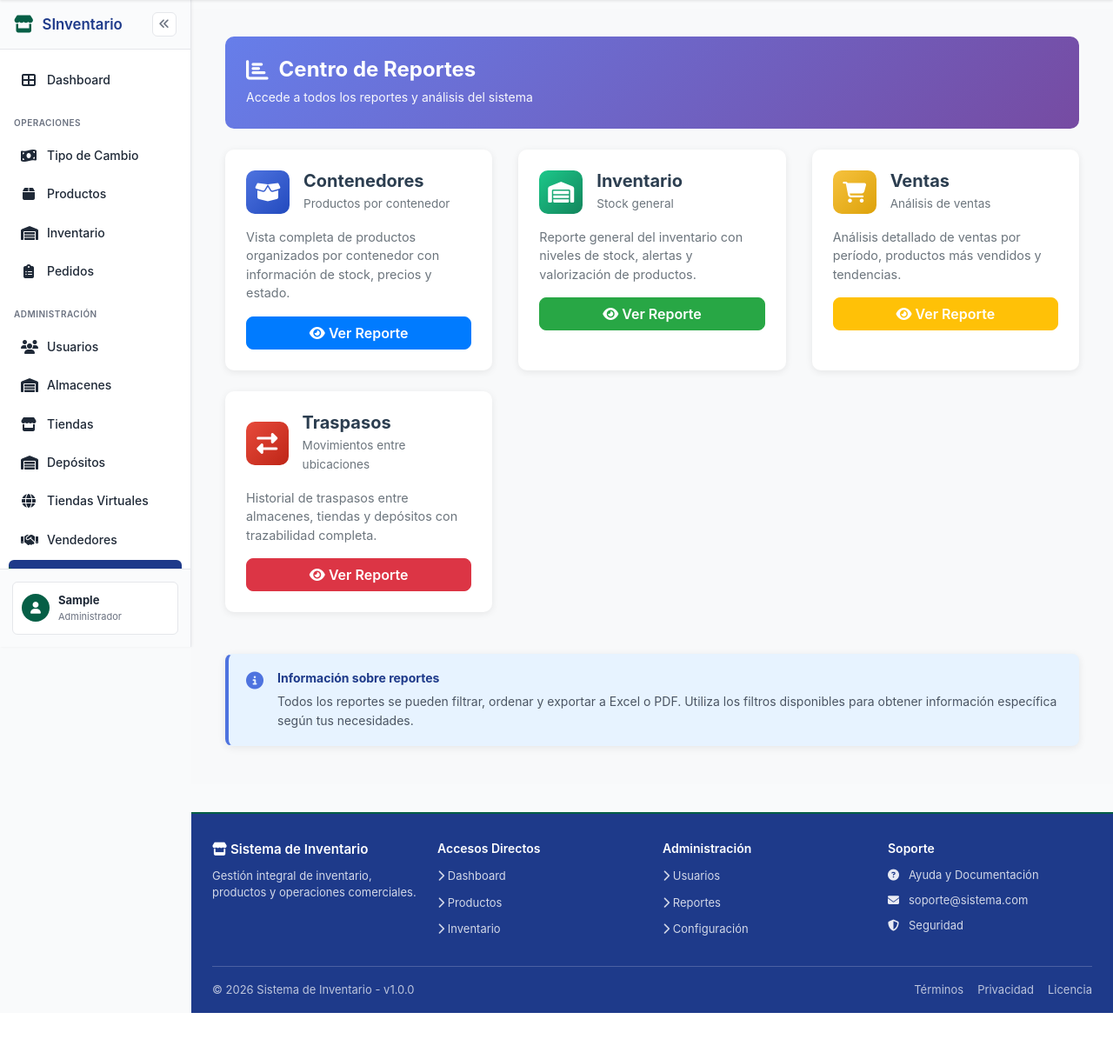
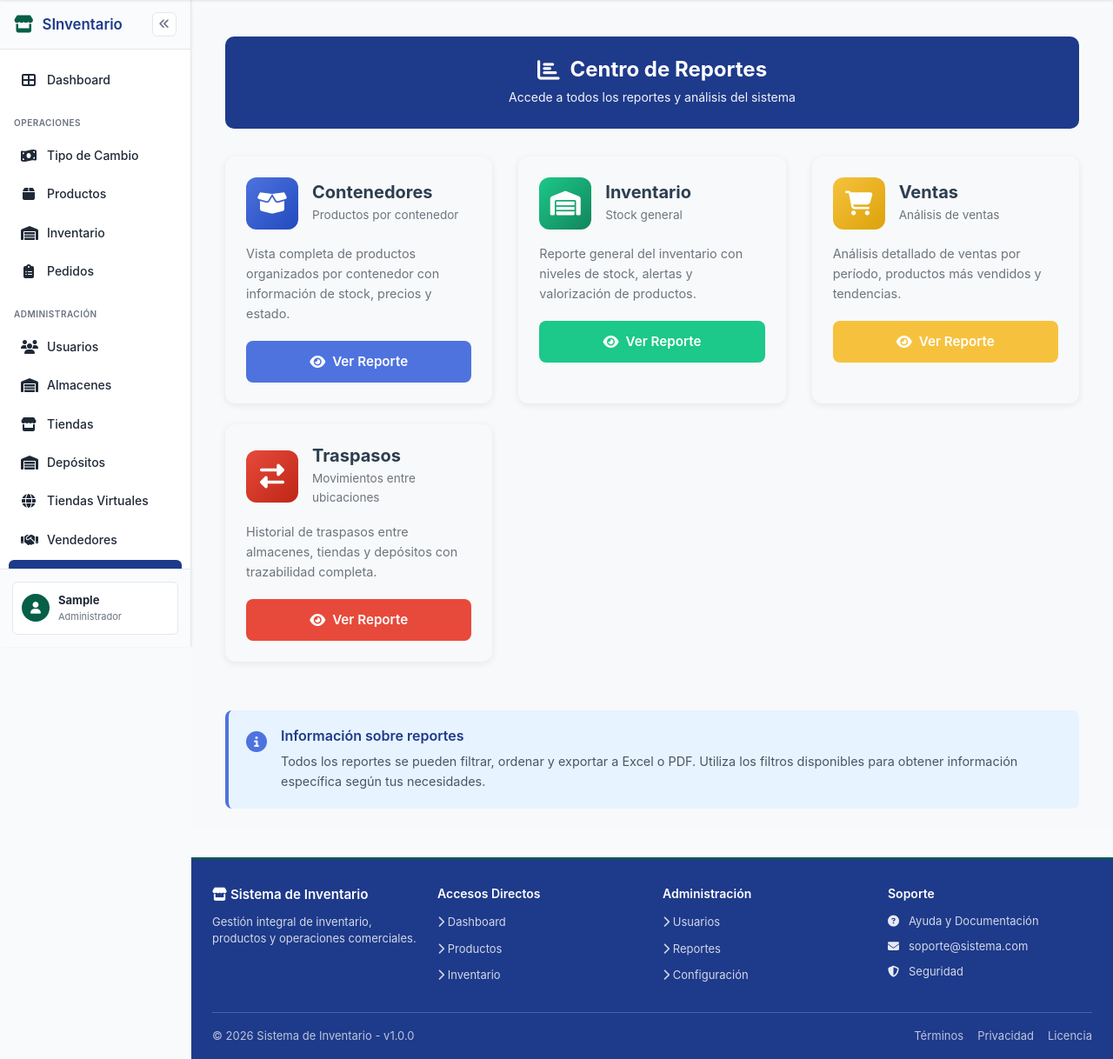
Before and after one commit to Guilder23/Sistema-Inventarios, a Django app: page /reportes/ in a window 1280 px wide. Shown: the part 56-1274 px from the top of the page at 87% size. Before the commit the page ends 1221 px from the top, so only its background shows below. Run offline with Django 5.2, Linux system fonts and the light colour scheme; the visitor is signed in with stand-in values (Sample User, id 1); data that the repository does not hold is empty; parts of the project's set-up code (start-up, migrations or seed data) failed here and were passed over; some libraries are stand-ins or nearby versions.

Commit message:
Mejorando los estilos de index de reportes

```diff
--- /dev/null
+++ b/static/css/reportes/index.css
@@ -0,0 +1,278 @@
+/* Estilos para Centro de Reportes */
+
+/* ===== ENCABEZADO ===== */
+.reportes-header {
+    margin-top: 0.5rem;
+    margin-bottom: 2rem;
+    background: #1e3a8a;
+    padding: 1.5rem;
+    border-radius: 10px;
+}
+
+.reportes-header-content {
+    text-align: center;
+    padding: 0;
+}
+
+.reportes-title {
+    font-size: 1.5rem;
+    font-weight: 700;
+    margin: 0;
+    color: white;
+    display: flex;
+    align-items: center;
+    justify-content: center;
+    gap: 0.75rem;
+}
+
+.reportes-title i {
+    font-size: 1.6rem;
+    color: white;
+}
+
+.reportes-subtitle {
+    font-size: 0.875rem;
+    color: white;
+    margin: 0.4rem 0 0 0;
+    opacity: 0.95;
+}
+
+/* ===== TARJETAS DE REPORTES ===== */
+.report-card {
+    border: none;
+    border-radius: 12px;
+    box-shadow: 0 2px 8px rgba(0, 0, 0, 0.08);
+    transition: all 0.3s ease;
+    overflow: hidden;
+    height: 100%;
+}
+
+.report-card:hover {
+    transform: translateY(-8px);
+    box-shadow: 0 12px 24px rgba(0, 0, 0, 0.15);
+}
+
+.report-card-body {
+    padding: 1.5rem;
+    display: flex;
+    flex-direction: column;
+}
+
+.report-card-header {
+    display: flex;
+    align-items: center;
+    margin-bottom: 1rem;
+}
+
+.report-icon {
+    width: 60px;
+    height: 60px;
+    border-radius: 12px;
+    display: flex;
+    align-items: center;
+    justify-content: center;
+    margin-right: 1rem;
+    flex-shrink: 0;
+}
+
+.report-icon i {
+    font-size: 1.75rem;
+    color: white;
+}
+
+/* Colores específicos por reporte */
+.report-icon-contenedores {
+    background: linear-gradient(135deg, #4e73df 0%, #224abe 100%);
+}
+
+.report-icon-inventario {
+    background: linear-gradient(135deg, #1cc88a 0%, #13855c 100%);
+}
+
+.report-icon-ventas {
+    background: linear-gradient(135deg, #f6c23e 0%, #dda20a 100%);
+}
+
+.report-icon-traspasos {
+    background: linear-gradient(135deg, #e74a3b 0%, #be2617 100%);
+}
+
+.report-info {
+    flex: 1;
+}
+
+.report-title {
+    font-size: 1.25rem;
+    font-weight: 700;
+    color: #2c3e50;
+    margin: 0 0 0.25rem 0;
+}
+
+.report-label {
+    font-size: 0.85rem;
+    color: #6c757d;
+    margin: 0;
+}
+
+.report-description {
+    color: #6c757d;
+    font-size: 0.9rem;
+    line-height: 1.6;
+    margin: 0 0 1.25rem 0;
+    flex-grow: 1;
+}
+
+.report-btn {
+    border-radius: 8px;
+    font-weight: 600;
+    padding: 0.75rem 1rem;
+    transition: all 0.3s ease;
+    border: none;
+    display: flex;
+    align-items: center;
+    justify-content: center;
+    gap: 0.5rem;
+    text-decoration: none;
+    font-size: 0.95rem;
+}
+
+.report-btn:hover {
+    transform: scale(1.03);
+    box-shadow: 0 4px 12px rgba(0, 0, 0, 0.2);
+    text-decoration: none;
+}
+
+.report-btn i {
+    font-size: 1rem;
+}
+
+/* Colores de botones */
+.btn-contenedores {
+    background: #4e73df;
+    color: white;
+}
+
+.btn-contenedores:hover {
+    background: #224abe;
+    color: white;
+}
+
+.btn-inventario {
+    background: #1cc88a;
+    color: white;
+}
+
+.btn-inventario:hover {
+    background: #13855c;
+    color: white;
+}
+
+.btn-ventas {
+    background: #f6c23e;
+    color: white;
+}
+
+.btn-ventas:hover {
+    background: #dda20a;
+    color: white;
+}
+
+.btn-traspasos {
+    background: #e74a3b;
+    color: white;
+}
+
+.btn-traspasos:hover {
+    background: #be2617;
+    color: white;
+}
+
+/* ===== ALERTA INFORMATIVA ===== */
+.reportes-info-alert {
+    background-color: #e7f3ff;
+    border-left: 4px solid #4e73df;
+    border-radius: 8px;
+    padding: 1.25rem;
+    margin-top: 2rem;
+}
+
+.reportes-info-content {
+    display: flex;
+    align-items: start;
+    gap: 1rem;
+}
+
+.reportes-info-icon {
+    font-size: 1.5rem;
+    color: #4e73df;
+    margin-top: 0.25rem;
+    flex-shrink: 0;
+}
+
+.reportes-info-title {
+    color: #1e3a8a;
+    font-weight: 600;
+    margin: 0 0 0.5rem 0;
+    font-size: 1rem;
+}
+
+.reportes-info-text {
+    color: #4b5563;
+    margin: 0;
+    line-height: 1.6;
+    font-size: 0.9rem;
+}
+
+/* ===== RESPONSIVE ===== */
+@media (max-width: 768px) {
+    .reportes-header {
+        padding: 1.25rem;
+    }
+
+    .reportes-title {
+        font-size: 1.35rem;
+    }
+
+    .reportes-title i {
+        font-size: 1.4rem;
+    }
+
+    .report-icon {
+        width: 50px;
+        height: 50px;
+    }
+
+    .report-icon i {
+        font-size: 1.5rem;
+    }
+
+    .report-title {
+        font-size: 1.1rem;
+    }
+
+    .report-card-body {
+        padding: 1.25rem;
+    }
+}
+
+@media (max-width: 576px) {
+    .reportes-header {
+        padding: 1rem;
+    }
+
+    .reportes-title {
+        font-size: 1.25rem;
+        flex-direction: column;
+        gap: 0.5rem;
+    }
+
+    .report-card-header {
+        flex-direction: column;
+        text-align: center;
+    }
+
+    .report-icon {
+        margin-right: 0;
+        margin-bottom: 0.75rem;
+    }
+}
--- a/templates/reportes/index.html
+++ b/templates/reportes/index.html
@@ -3,15 +3,19 @@
 
 {% block titulo %}Reportes{% endblock %}
 
+{% block estilos_extra %}
+<link rel="stylesheet" href="{% static 'css/reportes/index.css' %}">
+{% endblock %}
+
 {% block contenido %}
-<div class="container-fluid" style="padding-top: 0;">
-    <div class="page-header" style="margin-top: 0.5rem; background: linear-gradient(135deg, #667eea 0%, #764ba2 100%); padding: 1.5rem; border-radius: 10px; margin-bottom: 1.5rem;">
-        <div class="page-header-content" style="color: white;">
-            <h1 style="font-size: 1.5rem; font-weight: 700; margin: 0; display: flex; align-items: center; gap: 0.75rem;">
-                <i class="fas fa-chart-bar" style="font-size: 1.6rem;"></i>
+<div class="container-fluid reportes-container">
+    <div class="reportes-header">
+        <div class="reportes-header-content">
+            <h1 class="reportes-title">
+                <i class="fas fa-chart-bar"></i>
                 Centro de Reportes
             </h1>
-            <p style="margin: 0.4rem 0 0 0; font-size: 0.875rem; opacity: 0.95;">
+            <p class="reportes-subtitle">
                 Accede a todos los reportes y análisis del sistema
             </p>
         </div>
@@ -21,21 +25,21 @@
     <div class="row">
         <!-- Reporte de Contenedores -->
         <div class="col-md-6 col-lg-4 mb-4">
-            <div class="card report-card h-100" style="border: none; border-radius: 10px; box-shadow: 0 2px 8px rgba(0, 0, 0, 0.08); transition: all 0.3s ease;">
-                <div class="card-body p-4">
-                    <div class="d-flex align-items-center mb-3">
-                        <div class="report-icon" style="width: 50px; height: 50px; border-radius: 10px; background: linear-gradient(135deg, #4e73df 0%, #224abe 100%); display: flex; align-items: center; justify-content: center; margin-right: 1rem;">
-                            <i class="fas fa-box-open" style="font-size: 1.5rem; color: white;"></i>
+            <div class="report-card">
+                <div class="report-card-body">
+                    <div class="report-card-header">
+                        <div class="report-icon report-icon-contenedores">
+                            <i class="fas fa-box-open"></i>
                         </div>
-                        <div>
-                            <h5 class="mb-1" style="font-weight: 700; color: #2c3e50;">Contenedores</h5>
-                            <p class="mb-0 text-muted" style="font-size: 0.85rem;">Productos por contenedor</p>
+                        <div class="report-info">
+                            <h5 class="report-title">Contenedores</h5>
+                            <p class="report-label">Productos por contenedor</p>
                         </div>
                     </div>
-                    <p class="text-muted" style="font-size: 0.9rem; line-height: 1.5;">
+                    <p class="report-description">
                         Vista completa de productos organizados por contenedor con información de stock, precios y estado.
                     </p>
-                    <a href="{% url 'reporte_contenedores' %}" class="btn btn-primary btn-block mt-3" style="border-radius: 8px; font-weight: 600;">
+                    <a href="{% url 'reporte_contenedores' %}" class="report-btn btn-contenedores">
                         <i class="fas fa-eye"></i> Ver Reporte
                     </a>
                 </div>
@@ -44,21 +48,21 @@
 
         <!-- Reporte de Inventario -->
         <div class="col-md-6 col-lg-4 mb-4">
-            <div class="card report-card h-100" style="border: none; border-radius: 10px; box-shadow: 0 2px 8px rgba(0, 0, 0, 0.08); transition: all 0.3s ease;">
-                <div class="card-body p-4">
-                    <div class="d-flex align-items-center mb-3">
-                        <div class="report-icon" style="width: 50px; height: 50px; border-radius: 10px; background: linear-gradient(135deg, #1cc88a 0%, #13855c 100%); display: flex; align-items: center; justify-content: center; margin-right: 1rem;">
-                            <i class="fas fa-warehouse" style="font-size: 1.5rem; color: white;"></i>
+            <div class="report-card">
+                <div class="report-card-body">
+                    <div class="report-card-header">
+                        <div class="report-icon report-icon-inventario">
+                            <i class="fas fa-warehouse"></i>
                         </div>
-                        <div>
-                            <h5 class="mb-1" style="font-weight: 700; color: #2c3e50;">Inventario</h5>
-                            <p class="mb-0 text-muted" style="font-size: 0.85rem;">Stock general</p>
+                        <div class="report-info">
+                            <h5 class="report-title">Inventario</h5>
+                            <p class="report-label">Stock general</p>
                         </div>
                     </div>
-                    <p class="text-muted" style="font-size: 0.9rem; line-height: 1.5;">
+                    <p class="report-description">
                         Reporte general del inventario con niveles de stock, alertas y valorización de productos.
                     </p>
-                    <a href="{% url 'reporte_inventario' %}" class="btn btn-success btn-block mt-3" style="border-radius: 8px; font-weight: 600;">
+                    <a href="{% url 'ver_inventario_general' %}" class="report-btn btn-inventario">
                         <i class="fas fa-eye"></i> Ver Reporte
                     </a>
                 </div>
@@ -67,21 +71,21 @@
 
         <!-- Reporte de Ventas -->
         <div class="col-md-6 col-lg-4 mb-4">
-            <div class="card report-card h-100" style="border: none; border-radius: 10px; box-shadow: 0 2px 8px rgba(0, 0, 0, 0.08); transition: all 0.3s ease;">
-                <div class="card-body p-4">
-                    <div class="d-flex align-items-center mb-3">
-                        <div class="report-icon" style="width: 50px; height: 50px; border-radius: 10px; background: linear-gradient(135deg, #f6c23e 0%, #dda20a 100%); display: flex; align-items: center; justify-content: center; margin-right: 1rem;">
-                            <i class="fas fa-shopping-cart" style="font-size: 1.5rem; color: white;"></i>
+            <div class="report-card">
+                <div class="report-card-body">
+                    <div class="report-card-header">
+                        <div class="report-icon report-icon-ventas">
+                            <i class="fas fa-shopping-cart"></i>
                         </div>
-                        <div>
-                            <h5 class="mb-1" style="font-weight: 700; color: #2c3e50;">Ventas</h5>
-                            <p class="mb-0 text-muted" style="font-size: 0.85rem;">Análisis de ventas</p>
+                        <div class="report-info">
+                            <h5 class="report-title">Ventas</h5>
+                            <p class="report-label">Análisis de ventas</p>
                         </div>
                     </div>
-                    <p class="text-muted" style="font-size: 0.9rem; line-height: 1.5;">
+                    <p class="report-description">
                         Análisis detallado de ventas por período, productos más vendidos y tendencias.
                     </p>
-                    <a href="{% url 'reporte_ventas' %}" class="btn btn-warning btn-block mt-3" style="border-radius: 8px; font-weight: 600; color: white;">
+                    <a href="{% url 'reporte_ventas' %}" class="report-btn btn-ventas">
                         <i class="fas fa-eye"></i> Ver Reporte
                     </a>
                 </div>
@@ -90,21 +94,21 @@
 
         <!-- Reporte de Traspasos -->
         <div class="col-md-6 col-lg-4 mb-4">
-            <div class="card report-card h-100" style="border: none; border-radius: 10px; box-shadow: 0 2px 8px rgba(0, 0, 0, 0.08); transition: all 0.3s ease;">
-                <div class="card-body p-4">
-                    <div class="d-flex align-items-center mb-3">
-                        <div class="report-icon" style="width: 50px; height: 50px; border-radius: 10px; background: linear-gradient(135deg, #e74a3b 0%, #be2617 100%); display: flex; align-items: center; justify-content: center; margin-right: 1rem;">
-                            <i class="fas fa-exchange-alt" style="font-size: 1.5rem; color: white;"></i>
+            <div class="report-card">
+                <div class="report-card-body">
+                    <div class="report-card-header">
+                        <div class="report-icon report-icon-traspasos">
+                            <i class="fas fa-exchange-alt"></i>
                         </div>
-                        <div>
-                            <h5 class="mb-1" style="font-weight: 700; color: #2c3e50;">Traspasos</h5>
-                            <p class="mb-0 text-muted" style="font-size: 0.85rem;">Movimientos entre ubicaciones</p>
+                        <div class="report-info">
+                            <h5 class="report-title">Traspasos</h5>
+                            <p class="report-label">Movimientos entre ubicaciones</p>
                         </div>
                     </div>
-                    <p class="text-muted" style="font-size: 0.9rem; line-height: 1.5;">
+                    <p class="report-description">
                         Historial de traspasos entre almacenes, tiendas y depósitos con trazabilidad completa.
                     </p>
-                    <a href="{% url 'reporte_traspasos' %}" class="btn btn-danger btn-block mt-3" style="border-radius: 8px; font-weight: 600;">
+                    <a href="{% url 'reporte_traspasos' %}" class="report-btn btn-traspasos">
                         <i class="fas fa-eye"></i> Ver Reporte
                     </a>
                 </div>
@@ -113,14 +117,14 @@
     </div>
 
     <!-- Información adicional -->
-    <div class="row mt-4">
+    <div class="row">
         <div class="col-12">
-            <div class="alert" style="background-color: #e7f3ff; border-left: 4px solid #4e73df; border-radius: 8px; padding: 1rem 1.25rem;">
-                <div class="d-flex align-items-start">
-                    <i class="fas fa-info-circle" style="font-size: 1.25rem; color: #4e73df; margin-right: 1rem; margin-top: 0.25rem;"></i>
+            <div class="reportes-info-alert">
+                <div class="reportes-info-content">
+                    <i class="fas fa-info-circle reportes-info-icon"></i>
                     <div>
-                        <strong style="color: #1e3a8a;">Información sobre reportes</strong>
-                        <p class="mb-0" style="color: #4b5563; margin-top: 0.25rem;">
+                        <h6 class="reportes-info-title">Información sobre reportes</h6>
+                        <p class="reportes-info-text">
                             Todos los reportes se pueden filtrar, ordenar y exportar a Excel o PDF.
                             Utiliza los filtros disponibles para obtener información específica según tus necesidades.
                         </p>
@@ -130,20 +134,4 @@
         </div>
     </div>
 </div>
-
-<style>
-.report-card:hover {
-    transform: translateY(-5px);
-    box-shadow: 0 8px 16px rgba(0, 0, 0, 0.15) !important;
-}
-
-.report-card .btn {
-    transition: all 0.3s ease;
-}
-
-.report-card .btn:hover {
-    transform: scale(1.02);
-    box-shadow: 0 4px 8px rgba(0, 0, 0, 0.2);
-}
-</style>
 {% endblock %}
```
